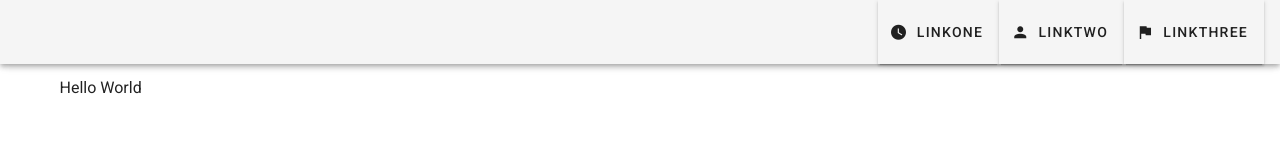
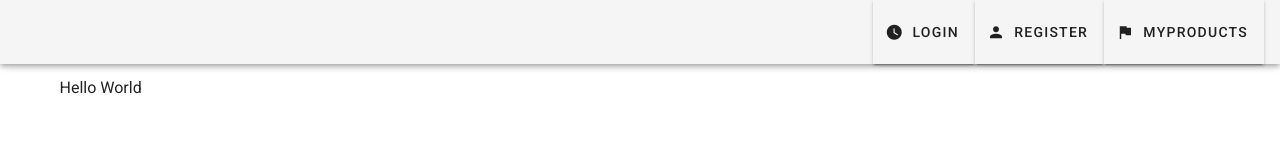
Before and after one commit to YasuroNN/OnlineStoreVue, a Vue app: page / in a window 1280 px wide. Shown: the top 160 px of the page. Built offline with nearby package versions, Linux system fonts and the light colour scheme.

Commit message:
fix: add url to link for routing

```diff
--- a/src/components/Navbar.vue
+++ b/src/components/Navbar.vue
@@ -4,7 +4,7 @@
       <v-list dense>
         <v-subheader>REPORTS</v-subheader>
         <v-list-item-group v-model="selectedItem" color="primary">
-          <v-list-item v-for="(item, i) in items" :key="i">
+          <v-list-item v-for="(item, i) in items" :key="i" :to="item.url">
             <v-list-item-icon>
               <v-icon v-text="item.icon"></v-icon>
             </v-list-item-icon>
@@ -20,7 +20,7 @@
       <v-spacer></v-spacer>
 
       <v-toolbar-items class="hidden-sm-and-down">
-        <v-btn v-for="(item, name,i) in items" :key="i">
+        <v-btn v-for="(item, name,i) in items" :key="i" :to="item.url">
         <v-icon left>{{ item.icon }}</v-icon>
         {{ item.text }}
         </v-btn>
@@ -36,9 +36,9 @@ export default {
       sideNav: false,
       selectedItem: 1,
       items: [
-        { text: 'linkOne', icon: 'mdi-clock' },
-        { text: 'linkTwo', icon: 'mdi-account' },
-        { text: 'linkThree', icon: 'mdi-flag' },
+        { text: "login", icon: "mdi-clock", url: '/login' },
+        { text: "Register", icon: "mdi-account", url: '/register' },
+        { text: "MyProducts", icon: "mdi-flag", url: '/list'}
       ]
     };
   }
```
Also changed, not shown: src/components/Home.vue (added, +15 -0 lines).
